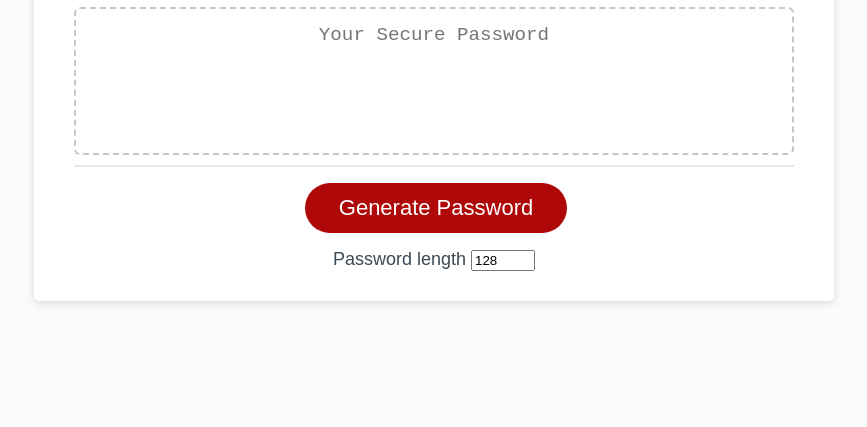
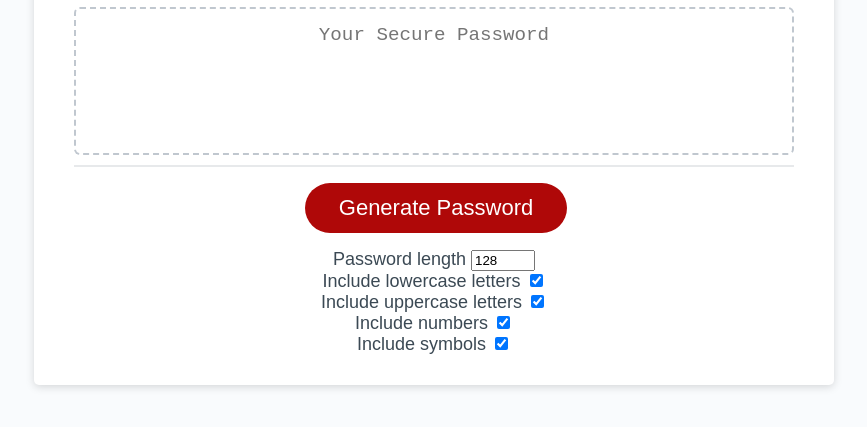
Before and after one commit to DewdropStudio/PasswordGenerator, a plain HTML site: page Develop/index.html in a window 1280 px wide. Shown: the part 241-668 px from the top of the page, without its empty margins (206-1073 px from the left). Drawn offline with Linux system fonts and the light colour scheme.

Commit message:
Insert Lowercase,Uppercase,Number,Symbols Settings

```diff
--- a/Develop/index.html
+++ b/Develop/index.html
@@ -35,6 +35,26 @@
               </label>
               <input type="number" id="length" min="8" max="128" value="128"/>
             </div>
+            <!-- Lowercase -->
+            <div class="setting">
+              <label for="lowercase">Include lowercase letters</label>
+              <input type="checkbox" id="lowercase" checked/>
+            </div>
+            <!-- Uppercase -->
+            <div class="setting">
+              <label for="uppercase">Include uppercase letters</label>
+              <input type="checkbox" id="uppercase" checked/>
+            </div>
+            <!-- Numbers -->
+            <div class="setting">
+              <label for="numbers">Include numbers</label>
+              <input type="checkbox" id="numbers" checked/>
+            </div>
+            <!-- Symbols -->
+            <div class="setting">
+              <label for="symbols">Include symbols</label>
+              <input type="checkbox" id="symbols" checked/>
+            </div>
           </div>
 
 
--- a/Develop/script.js
+++ b/Develop/script.js
@@ -3,23 +3,9 @@ var generateBtn = document.querySelector("#generate");
 
 // Write password to the #password input
 function writePassword() {
-  var password = generatePassword();
+  // var password = generatePassword();
   var passwordText = document.querySelector("#password");
 
   passwordText.value = password;
 
 }
-
-// Add event listener to generate button
-generateBtn.addEventListener("click", writePassword);
-
-//Password Values
-let values = "ABCDEFGHIJKLMNOPQRSTUVWXYZabcdefghijklmnopqrstuvwxyz!@#$%^&*()_+";
-
-let password = ""
-
-// loop for generating characters
-for(var i=0; i< values.length; i++){
-  password = pasword + values.charAt(Math.floor(Math.random()))
-  console.log(values[i])
-}
```
